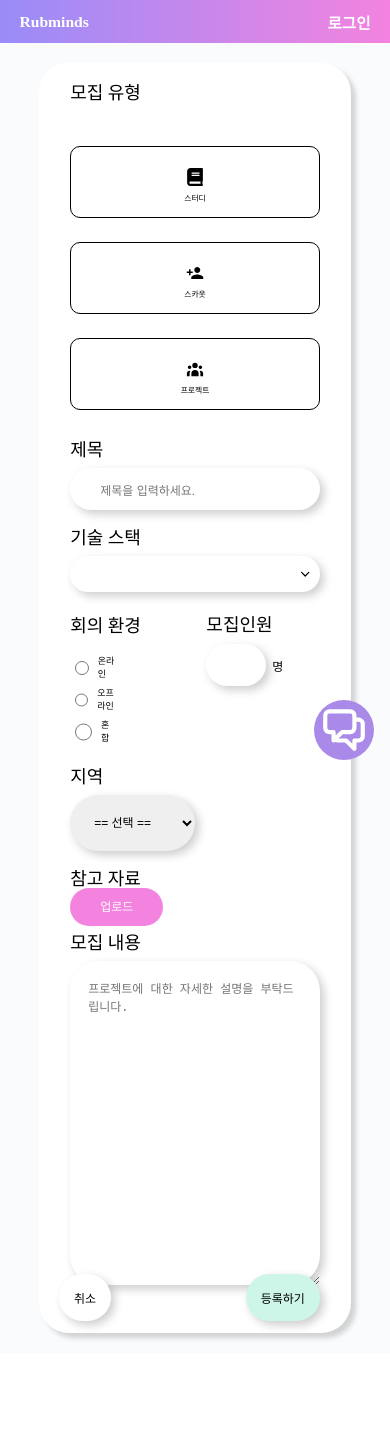
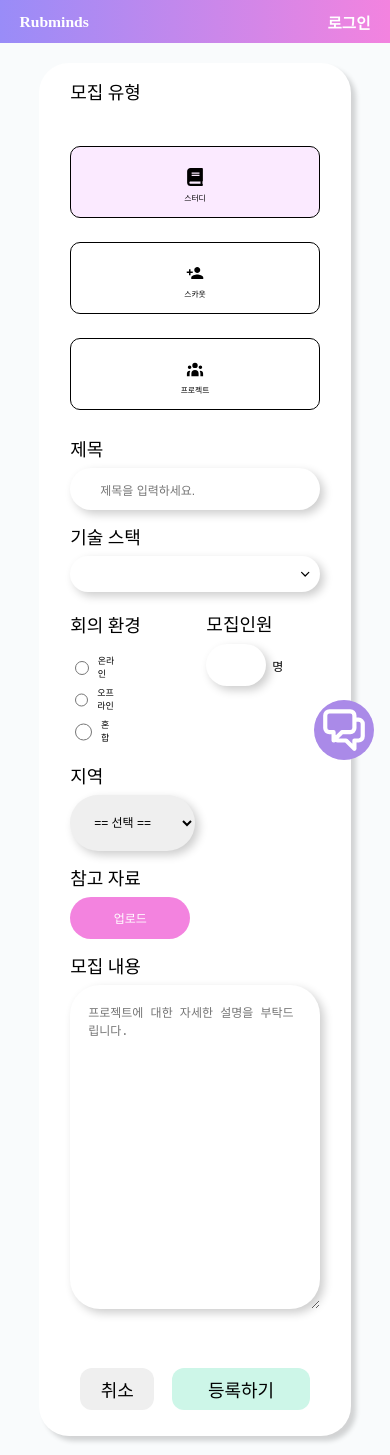
Before and after one commit to Rubminds/rubminds-frontend, a React (Create React App) app: page /write in a window 390 px wide. Before the commit the page ends 1353 px from the top, so only its background shows below. Built offline with nearby package versions, Linux system fonts and the light colour scheme.

Commit message:
feat: 글 생성 페이지 반응형 완료 & 데이터 넘길것 코드 간략화중(#10)

```diff
--- a/src/pages/WrittingPage/index.js
+++ b/src/pages/WrittingPage/index.js
@@ -1,84 +1,132 @@
 import React, { useState, useCallback } from 'react'
 import * as S from './style'
-import { MdPersonAdd } from 'react-icons/md'
-import { HiUserGroup } from 'react-icons/hi'
 import DropDown from '../../components/common/DropDown'
 import { LandingDropdownOptions } from '../../constants'
 import { AreaOptions } from '../../constants'
 
+const WrittingPage = () => {
+  // const [recruitType, setRecruitType] = useState(null);
+  const [btnColor, setBtnColor] = useState(['#FBEAFF', 'white', 'white'])
+  // const [title, setTitle] = useState(null);
+  // const [skillSet, setSkillSet] = useState(null);
+  // const [meetEnviroment, setMeetEnviroment] = useState(null);
+  // const [recruitPeople, setRecuitPeople] = useState(null);
+  // const [area, setArea] = useState(null);
+  // const [file, setFile] = useState(null);
+  // const [mainText, setMainText] = useState(null);
+  const [isScout, setIsScout] = useState(false)
 
+  const [body, setBody] = useState({
+    recruitType: 'study',
+    title: null,
+    skillSet: null,
+    meetEnviroment: null,
+    recruitPeople: null,
+    area: null,
+    file: null,
+    mainText: null,
+  })
 
-const WrittingPage = () => {
-
-  const [recruitType, setRecruitType] = useState(null);
-  const [btnColor, setBtnColor] = useState(['white', 'white', 'white']);
-  const [title, setTitle] = useState(null);
-  const [skillSet, setSkillSet] = useState(null);
-  const [meetEnviroment, setMeetEnviroment] = useState(null);
-  const [recruitPeople, setRecuitPeople] = useState(null);
-  const [area, setArea] = useState(null);
-  const [file, setFile] = useState(null);
-  const [mainText, setMainText] = useState(null);
-  const [isScout , setIsScout] = useState(false);
-
-  const onRecruitTypeHandler = useCallback((e)=>{
-    setRecruitType(e.target.id);
-    switch (e.target.id){
-       case 'study' :
-         setIsScout(false);
-         setBtnColor(['#FBEAFF', 'white', 'white']);
+  const onBodyChange = useCallback(
+    e => {
+      console.log(e.target.getAttribute('name'), e.target.getAttribute('value'));
+      if (e.target.getAttribute('name') === 'recruitType') {
+        setBody({
+          ...body,
+          [e.target.getAttribute('name')]: e.target.getAttribute('value'),
+        })
+        switch (e.target.getAttribute('value')) {
+          case 'study':
+            setIsScout(false)
+            setBtnColor(['#FBEAFF', 'white', 'white'])
             break;
-       case 'scout' :
-         setIsScout(true);
-         setBtnColor(['white', '#FBEAFF', 'white']);
+          case 'scout':
+            setIsScout(true)
+            setBtnColor(['white', '#FBEAFF', 'white'])
             break;
-       case 'project' :
-         setIsScout(false);
-         setBtnColor(['white', 'white', '#FBEAFF']);
+          case 'project':
+            setIsScout(false)
+            setBtnColor(['white', 'white', '#FBEAFF'])
             break;
         }
-  },[btnColor]);
+      } else if (e.target.name === 'file') {
 
-const onTitleHandler = useCallback((e)=>{
-  setTitle(e.target.value);
-}, [title]);
+      }
+      setBody({
+        ...body,
+        [e.target.name]: e.target.value,
+      })
+    },
+    [
+      body.recruitType,
+      body.title,
+      body.skillSet,
+      body.meetEnviroment,
+      body.recruitPeople,
+      body.area,
+      body.file,
+      body.mainText,
+    ]
+  )
 
-const onMeetSelectHandler = useCallback((e)=>{
-  setMeetEnviroment(e.target.value);
-}, [meetEnviroment]);
+  // const onRecruitTypeHandler = useCallback((e)=>{
+  //   setRecruitType(e.target.id);
+  //   switch (e.target.id){
+  //      case 'study' :
+  //        setIsScout(false);
+  //        setBtnColor(['#FBEAFF', 'white', 'white']);
+  //         break;
+  //      case 'scout' :
+  //        setIsScout(true);
+  //        setBtnColor(['white', '#FBEAFF', 'white']);
+  //        break;
+  //      case 'project' :
+  //        setIsScout(false);
+  //        setBtnColor(['white', 'white', '#FBEAFF']);
+  //        break;
+  //   }
+  // },[btnColor]);
 
-const onRecruitPeopleHandler = useCallback((e)=> {
-    setRecuitPeople(e.target.value);
-}, [recruitPeople]);
+  // const onTitleHandler = useCallback((e)=>{
+  //   setTitle(e.target.value);
+  // }, [title]);
 
-const onAreaHandler = useCallback((e)=>{
-  setArea(e.target.value);
-},[area]);
+  // const onMeetSelectHandler = useCallback((e)=>{
+  //   setMeetEnviroment(e.target.value);
+  // }, [meetEnviroment]);
 
-const onFileHandler = useCallback((e)=>{
-  console.log(e.target.files[0]);
-  setFile(e.target.files[0]);
-},[]);
+  // const onRecruitPeopleHandler = useCallback((e)=> {
+  //     setRecuitPeople(e.target.value);
+  // }, [recruitPeople]);
 
-const onMainTextHandler = useCallback((e)=> {
-  setMainText(e.target.value);
-}, [mainText]);
+  // const onAreaHandler = useCallback((e)=>{
+  //   setArea(e.target.value);
+  // },[area]);
 
-const onSubmitHandler = (e) => {
-  e.preventDefault();
+  // const onFileHandler = useCallback((e)=>{
+  //   console.log(e.target.files[0]);
+  //   setFile(e.target.files[0]);
+  // },[]);
 
-  const formData = new FormData();
-  if (recruitPeople){
-    formData.append('recruitPeople', recruitPeople);
+  // const onMainTextHandler = useCallback((e)=> {
+  //   setMainText(e.target.value);
+  // }, [mainText]);
+
+  const onSubmitHandler = e => {
+    e.preventDefault()
+
+    const formData = new FormData()
+    if (body.recruitPeople) {
+      formData.append('recruitPeople', body.recruitPeople)
     }
 
-  formData.append('recruitType', recruitType);
-  formData.append('title', title);
-  formData.append('meetEnviroment', meetEnviroment);
-  formData.append('recruitPeople', recruitPeople);
-  formData.append('area', area);
-  formData.append('mainText', mainText);
-};
+    formData.append('recruitType', body.recruitType)
+    formData.append('title', body.title)
+    formData.append('meetEnviroment', body.meetEnviroment)
+    formData.append('recruitPeople', body.recruitPeople)
+    formData.append('area', body.area)
+    formData.append('mainText', body.mainText)
+  }
 
   return (
     <S.WrittingBackGround>
@@ -88,17 +136,32 @@ const onSubmitHandler = (e) => {
           모집 유형
         </S.MainTitle>
         <S.CategoryWrapper>
-          <S.CategoryCard id='study' backgroundColor = {btnColor[0]} onClick={onRecruitTypeHandler} >
+          <S.CategoryCard
+            name="recruitType"
+            value="study"
+            backgroundColor ={btnColor[0]}
+            onClick={onBodyChange}
+          >
             <S.Book fontSize="3rem" />
-            <S.MainTitle fontSize='1.3rem'>스터디</S.MainTitle>
+            <S.MainTitle fontSize="1.3rem">스터디</S.MainTitle>
           </S.CategoryCard>
-          <S.CategoryCard id='scout' backgroundColor = {btnColor[1]} onClick={onRecruitTypeHandler} >
+          <S.CategoryCard
+            name="recruitType"
+            value="scout"
+            backgroundColor={btnColor[1]}
+            onClick={onBodyChange}
+          >
             <S.PersonAdd fontSize="3rem" />
-            <S.MainTitle fontSize='1.3rem'>스카웃</S.MainTitle>
+            <S.MainTitle fontSize="1.3rem">스카웃</S.MainTitle>
           </S.CategoryCard>
-          <S.CategoryCard id='project' backgroundColor = {btnColor[2]} onClick={onRecruitTypeHandler} >
+          <S.CategoryCard
+            name="recruitType"
+            value="project"
+            backgroundColor={btnColor[2]}
+            onClick={onBodyChange}
+          >
             <S.UserGroup fontSize="3rem" />
-            <S.MainTitle fontSize='1.3rem'>프로젝트</S.MainTitle>
+            <S.MainTitle fontSize="1.3rem">프로젝트</S.MainTitle>
           </S.CategoryCard>
         </S.CategoryWrapper>
 
@@ -106,7 +169,11 @@ const onSubmitHandler = (e) => {
         <S.MainTitle fontSize="3rem" marginTop="5%" marginBottom="3%">
           제목
         </S.MainTitle>
-        <S.InputBox placeholder="제목을 입력하세요." onChange={onTitleHandler}/>
+        <S.InputBox
+          name="title"
+          placeholder="제목을 입력하세요."
+          onChange={onBodyChange}
+        />
 
         {/* 기술 스택 */}
         <S.MainTitle fontSize="3rem" marginTop="5%" marginBottom="3%">
@@ -125,37 +192,63 @@ const onSubmitHandler = (e) => {
             </S.MainTitle>
             <S.RadioWrapper>
               <S.CheckBoxWrapper>
-                <input id='online' type ='radio' name='env'/><label htmlFor='online'>온라인</label>
+                <input
+                  name="meetEnviroment"
+                  value="online"
+                  type="radio"
+                  onChange={onBodyChange}
+                />
+                <label htmlFor="online">온라인</label>
               </S.CheckBoxWrapper>
               <S.CheckBoxWrapper>
-                <input id='offline' type ='radio' name='env'/><label htmlFor='offline'>오프라인</label>
+                <input
+                  name="meetEnviroment"
+                  value="offline"
+                  type="radio"
+                  onChange={onBodyChange}
+                />
+                <label htmlFor="offline">오프라인</label>
               </S.CheckBoxWrapper>
               <S.CheckBoxWrapper>
-                <input id='mix' type ='radio' name='env'/><label htmlFor='mix'>혼합</label>
+                <input
+                  name="meetEnviroment"
+                  value="mix"
+                  type="radio"
+                  onChange={onBodyChange}
+                />
+                <label htmlFor="mix">혼합</label>
               </S.CheckBoxWrapper>
             </S.RadioWrapper>
           </S.MeetEnviromentWrapper>
 
-          {
-            !isScout &&
-            (<S.RecruitPeopleWrapper>
+          <S.RecruitPeopleWrapper>
+            {!isScout && (
+              <>
                 <S.MainTitle fontSize="3rem" marginTop="5%" marginBottom="7%">
                   모집인원
                 </S.MainTitle>
-            <S.InputBox type='number' min='0' width="30%" onChange={onRecruitPeopleHandler}/>
+                <S.InputBox
+                  name="recruitPeople"
+                  type="number"
+                  min="0"
+                  width="30%"
+                  onChange={onBodyChange}
+                />
                 <S.InputBoxPeople>명</S.InputBoxPeople>
-            </S.RecruitPeopleWrapper>)
-          }
-
+              </>
+            )}
+          </S.RecruitPeopleWrapper>
         </S.MiddleWrapper>
 
         {/* 지역 */}
         <S.MainTitle fontSize="3rem" marginTop="5%" marginBottom="3%">
           지역
         </S.MainTitle>
-        <S.AreaSelect onChange={onAreaHandler}>
-          <option selected disabled hidden>== 선택 ==</option>
-          {AreaOptions.map((value,index) => {
+        <S.AreaSelect name="area" onChange={onBodyChange}>
+          <option selected disabled hidden>
+            == 선택 ==
+          </option>
+          {AreaOptions.map((value, index) => {
             return <option key={index}>{value}</option>
           })}
         </S.AreaSelect>
@@ -163,23 +256,31 @@ const onSubmitHandler = (e) => {
         <S.MainTitle fontSize="3rem" marginTop="5%" marginBottom="3%">
           참고 자료
         </S.MainTitle>
-        <S.FileInput className="input-file-button" for="input-file" onChange={onFileHandler}> 업로드 </S.FileInput>
-        <input type="file" id="input-file" style={{display:"none"}}/>
+        <S.FileInput
+          name="file"
+          className="input-file-button"
+          for="input-file"
+          onChange={onBodyChange}
+        >
+          {' '}
+          업로드{' '}
+        </S.FileInput>
+        <input type="file" id="input-file" style={{ display: 'none' }} />
 
         {/* 모집 내용 */}
         <S.MainTitle fontSize="3rem" marginTop="5%" marginBottom="3%">
           모집 내용
         </S.MainTitle>
-        <S.MainTextArea placeholder='프로젝트에 대한 자세한 설명을 부탁드립니다.' onChange={onMainTextHandler}>
-        </S.MainTextArea>
+        <S.MainTextArea
+          name="mainText"
+          placeholder="프로젝트에 대한 자세한 설명을 부탁드립니다."
+          onChange={onBodyChange}
+        ></S.MainTextArea>
 
-        {/* 버튼 */}
-        {/* <S.BtnArea> */}
-            <S.Btn backgroundColor = 'white' right='40rem'>취소</S.Btn>
-            <S.Btn onClick={onSubmitHandler}>등록하기</S.Btn>
-        {/* </S.BtnArea> */}
-        {/* <div style={{clear:'both'}}></div> */}
-
+        <S.BtnWrapper>
+          <S.BtnLeft>취소</S.BtnLeft>
+          <S.BtnRight onClick={onSubmitHandler}>등록하기</S.BtnRight>
+        </S.BtnWrapper>
       </S.WrittingInnerForm>
     </S.WrittingBackGround>
   )
--- a/src/pages/WrittingPage/style.js
+++ b/src/pages/WrittingPage/style.js
@@ -13,7 +13,7 @@ export const WrittingInnerForm = styled.form`
   background-color: white;
   border-radius: 30px;
   box-shadow: 5px 5px 5px rgba(0, 0, 0, 0.16);
-  padding: 5% 10% 15% 10%;
+  padding: 5% 10% 5% 10%;
   position : relative;
 `
 
@@ -166,10 +166,13 @@ export const AreaSelect = styled.select`
 export const FileInput = styled.label`
   padding: 2rem 5rem;
   font-size : 2rem;
-  background-color:#F383DF;
+  background-color: #F383DF;
   border-radius: 5rem;
-  color: white;
-  cursor: pointer;
+  display : block;
+  width : 10rem;
+  text-align: center;
+  color : white;
+  cursor : pointer;
 `;
 
 export const MainTextArea = styled.textarea`
@@ -182,26 +185,27 @@ export const MainTextArea = styled.textarea`
   font-size: 2rem;
 `
 
+export const BtnWrapper = styled.div`
+  margin-top : 8rem;
+  padding : 10px;
+  display : flex;
+`;
 
-export const Btn = styled.button`
-  position : absolute;
-  right : ${props => props.right || '10%'};
-  bottom : 4rem;
-  padding: 3rem;
-  background-color: ${props => props.backgroundColor || '#CDF6E8'};
-  border: none;
-  border-radius: 30px;
-  font-size: 3rem;
-  box-shadow: 4px 4px 10px rgba(0, 0, 0, 0.2);
+export const BtnLeft = styled.button`
+  width : 14rem;
+  height : 7rem;
+  font-size : 3rem;
+  border-radius: 2rem;
+  border : none;
+  margin : auto 0 0 auto;
+`;
 
-  @media all and (max-width: 1550px) {
-    padding: 2rem;
-    font-size : 2.5rem;
-  }
-
-  @media all and (max-width: 768px) {
-    bottom : 2rem;
-    padding: 2.5rem;
-    font-size: 2rem;
-  }
-`
+export const BtnRight = styled.button`
+  width : 26rem;
+  height : 7rem;
+  border : none;
+  font-size : 3rem;
+  border-radius: 2rem;
+  background : #CDF6E8;
+  margin-left : 3rem;
+`;
```
Lines whose indentation alone changed are shown as unchanged.
